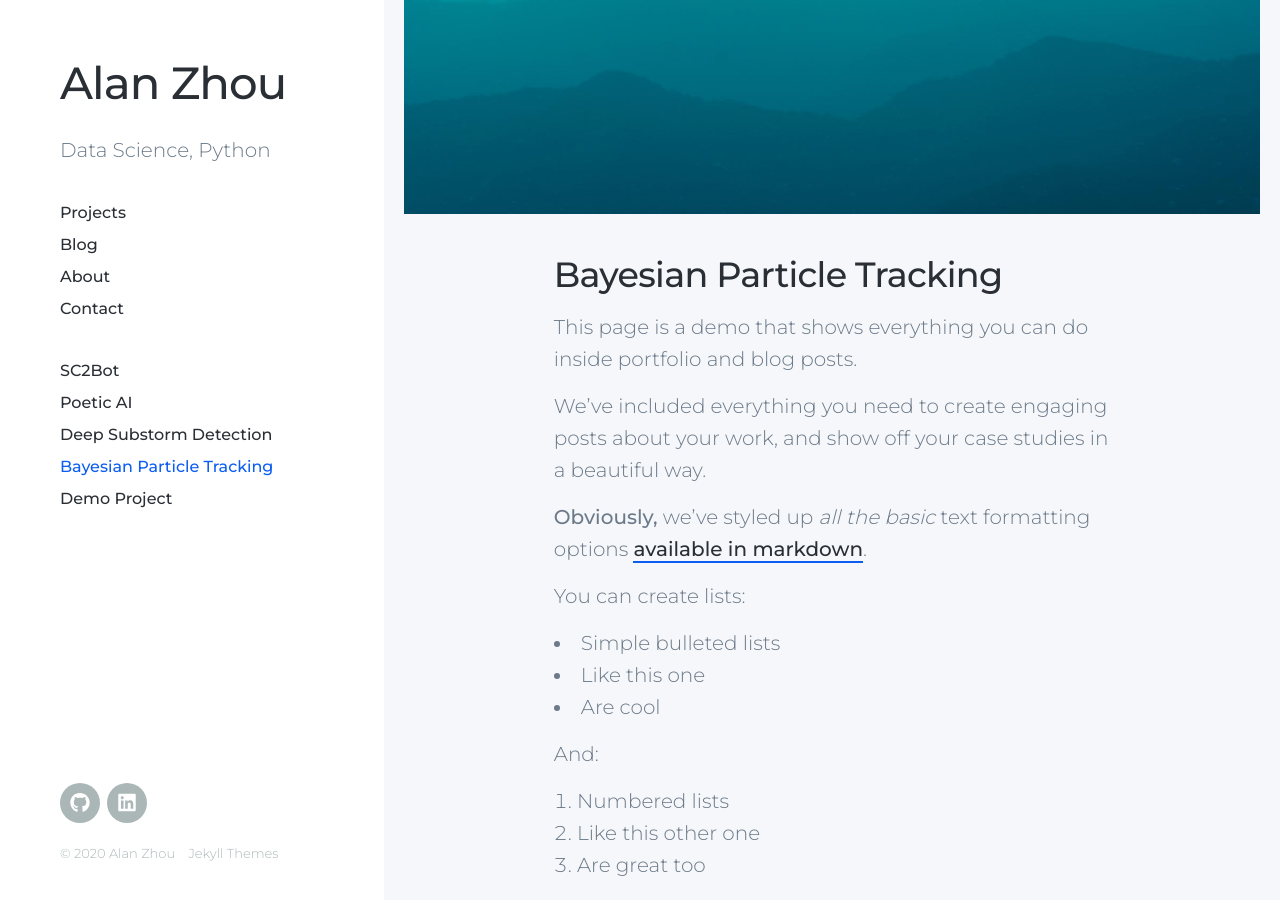
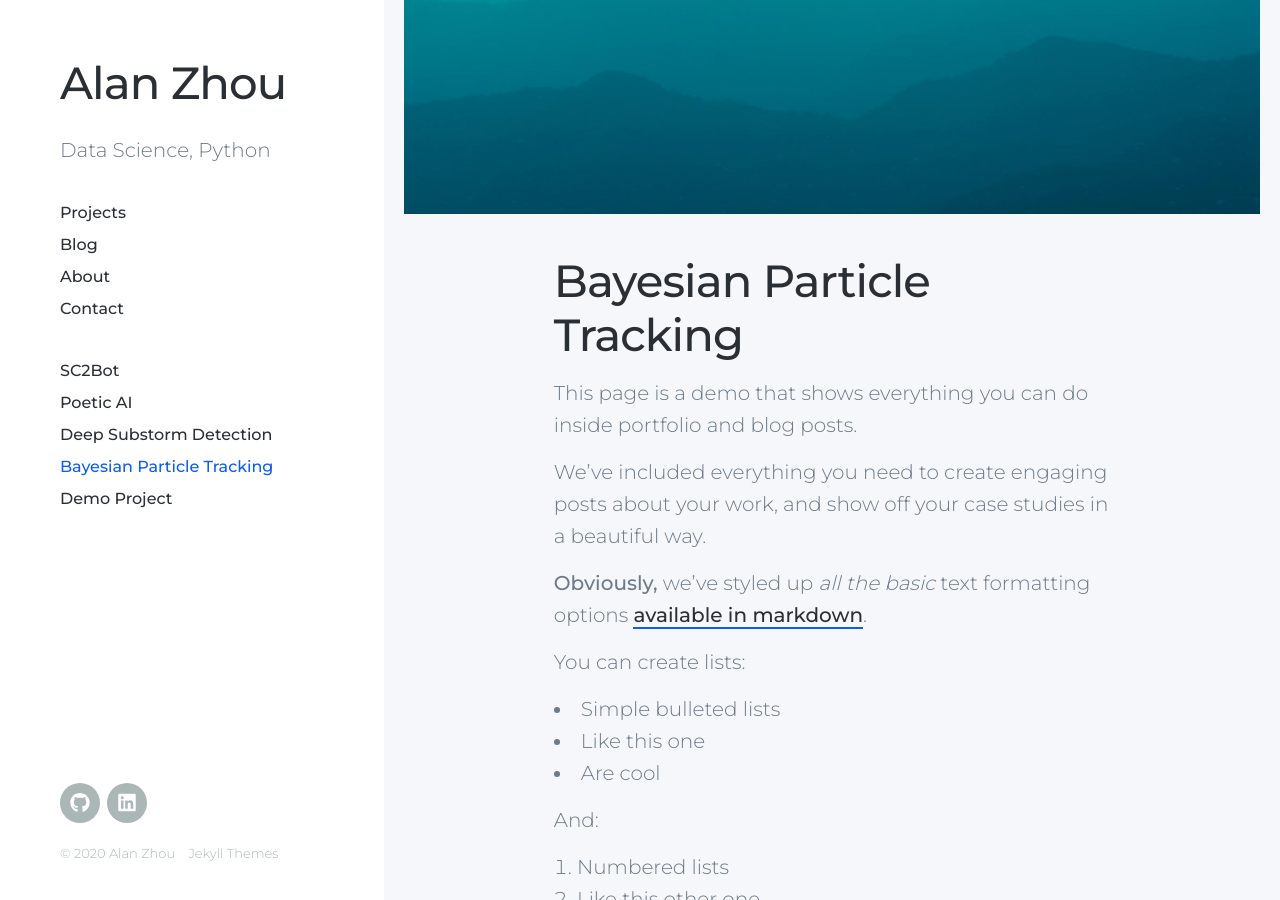
Before and after one commit to alanxzhou/alanxzhou.github.io, a Jekyll site: the page built from _projects/2016-05-01-particle_tracking.md, in a window 1280 px wide and 900 px high, scrolled down 568 px. Built offline with Jekyll 4.4.1, drawn with Linux system fonts in a browser that asks for light colours; nearby versions of some CDN libraries.

```diff
--- a/_projects/2016-05-01-particle_tracking.md
+++ b/_projects/2016-05-01-particle_tracking.md
@@ -8,7 +8,7 @@ featured_image: '/images/particle_tracking/real_particle.png'
 
 ![](/images/demo/demo-landscape.jpg)
 
-## Bayesian Particle Tracking
+# Bayesian Particle Tracking
 
 This page is a demo that shows everything you can do inside portfolio and blog posts.
 
```
